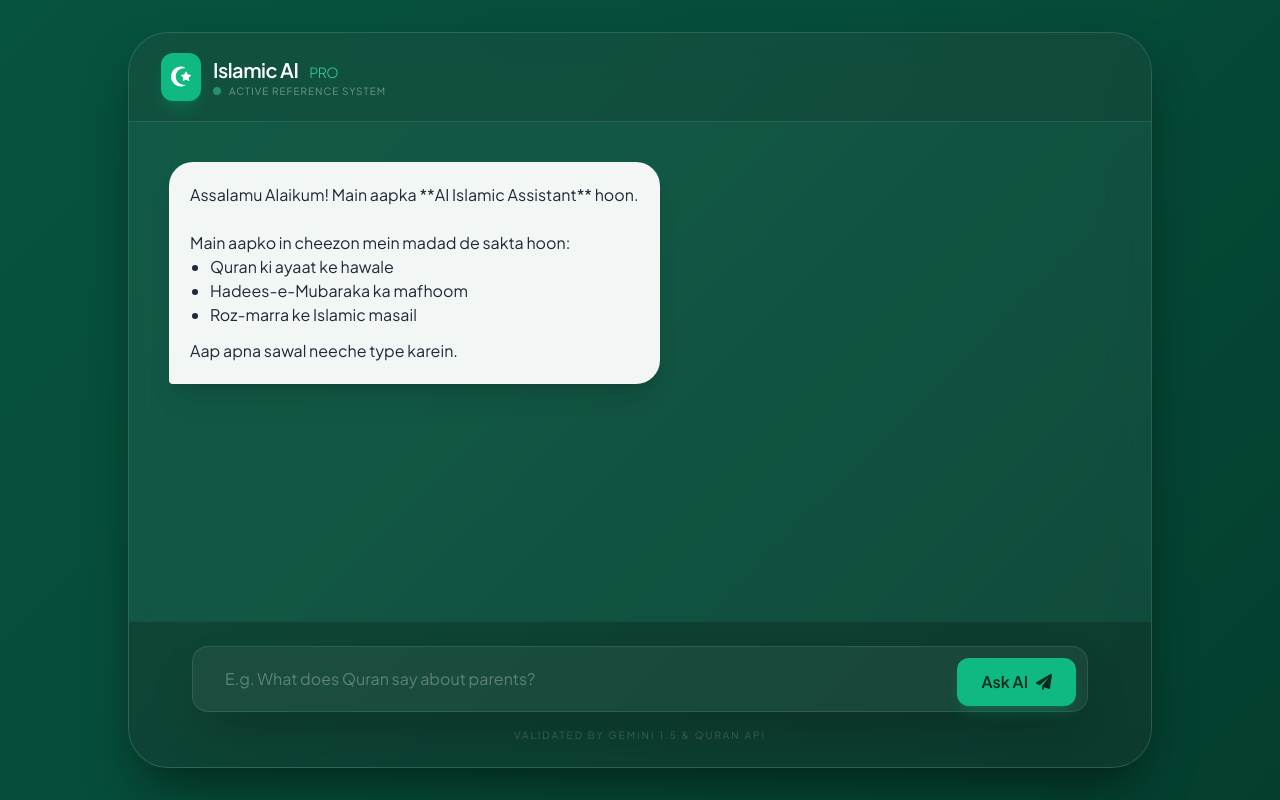
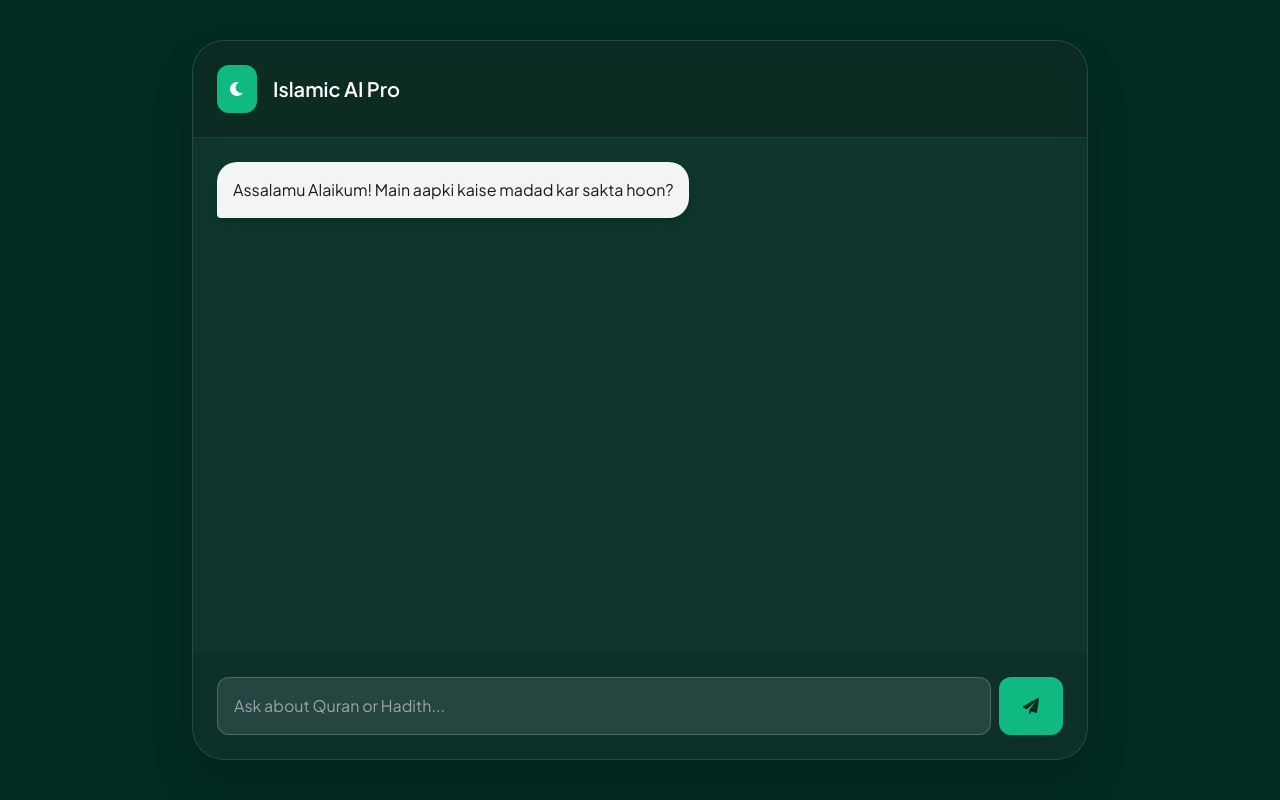
Before and after one commit to EDUCATION-POINT-360/Islamic-ai, a plain HTML site: page index.html in a window 1280 px wide. Drawn offline with nearby package versions, Linux system fonts and the light colour scheme.

Commit message:
Update index.html

```diff
--- a/index.html
+++ b/index.html
@@ -3,175 +3,84 @@
 <head>
     <meta charset="UTF-8">
     <meta name="viewport" content="width=device-width, initial-scale=1.0">
-    <title>Islamic AI - Pro Edition</title>
+    <title>Islamic AI - Pro Glass</title>
     <script src="https://cdn.tailwindcss.com"></script>
+    <script src="https://cdn.jsdelivr.net/npm/marked/marked.min.js"></script>
     <link href="https://cdnjs.cloudflare.com/ajax/libs/font-awesome/6.0.0/css/all.min.css" rel="stylesheet">
-    <script src="https://cdn.jsdelivr.net/npm/marked/marked.min.js"></script>
-
     <style>
-        @import url('https://fonts.googleapis.com/css2?family=Amiri&family=Plus+Jakarta+Sans:wght@300;400;600&display=swap');
-
-        body {
-            font-family: 'Plus Jakarta Sans', sans-serif;
-            background: linear-gradient(-45deg, #022c22, #064e3b, #065f46, #047857);
-            background-size: 400% 400%;
-            animation: gradient 15s ease infinite;
-            height: 100vh;
-        }
-
-        @keyframes gradient {
-            0% { background-position: 0% 50%; }
-            50% { background-position: 100% 50%; }
-            100% { background-position: 0% 50%; }
-        }
-
-        .glass-panel {
-            background: rgba(255, 255, 255, 0.05);
-            backdrop-filter: blur(20px);
-            border: 1px solid rgba(255, 255, 255, 0.1);
-            box-shadow: 0 25px 50px -12px rgba(0, 0, 0, 0.5);
-        }
-
-        /* Markdown Styling inside AI Bubbles */
-        .markdown-content h1, .markdown-content h2 { font-weight: bold; margin-bottom: 8px; color: #10b981; }
-        .markdown-content p { margin-bottom: 12px; line-height: 1.6; }
-        .markdown-content ul { list-style-type: disc; margin-left: 20px; margin-bottom: 12px; }
-        .markdown-content strong { color: #064e3b; font-weight: 700; }
-        .arabic-text { font-family: 'Amiri', serif; font-size: 1.4rem; line-height: 2.2; color: #065f46; text-align: right; border-right: 4px solid #10b981; padding-right: 15px; margin: 10px 0; background: rgba(16, 185, 129, 0.05); border-radius: 4px; }
-
-        .chat-bubble-ai {
-            background: rgba(255, 255, 255, 0.95);
-            border-radius: 24px 24px 24px 4px;
-            animation: slideUp 0.3s ease-out;
-        }
-
-        @keyframes slideUp {
-            from { opacity: 0; transform: translateY(20px); }
-            to { opacity: 1; transform: translateY(0); }
-        }
-
-        .typing-dot { width: 6px; height: 6px; background: #10b981; border-radius: 50%; display: inline-block; animation: blink 1.4s infinite; margin: 0 2px; }
-        @keyframes blink { 0%, 80%, 100% { opacity: 0.2; } 40% { opacity: 1; } }
+        @import url('https://fonts.googleapis.com/css2?family=Amiri&family=Plus+Jakarta+Sans:wght@400;600&display=swap');
+        body { font-family: 'Plus Jakarta Sans', sans-serif; background: #022c22; height: 100vh; display: flex; align-items: center; justify-content: center; }
+        .glass { background: rgba(255, 255, 255, 0.05); backdrop-filter: blur(15px); border: 1px solid rgba(255, 255, 255, 0.1); }
+        .chat-ai { background: rgba(255, 255, 255, 0.95); border-radius: 20px 20px 20px 4px; color: #1a1a1a; }
+        .chat-user { background: #10b981; border-radius: 20px 20px 4px 20px; color: white; }
+        .arabic-text { font-family: 'Amiri', serif; font-size: 1.5rem; text-align: right; color: #065f46; display: block; margin: 10px 0; }
+        .markdown-content ul { list-style: disc; margin-left: 20px; }
     </style>
 </head>
-<body class="flex items-center justify-center p-2 md:p-6">
+<body class="p-4">
 
-    <div class="glass-panel w-full max-w-5xl h-[92vh] rounded-[2.5rem] flex flex-col overflow-hidden">
-        <div class="px-8 py-5 border-b border-white/10 flex justify-between items-center bg-black/10">
-            <div class="flex items-center gap-3">
-                <div class="bg-emerald-500 p-2.5 rounded-xl shadow-lg shadow-emerald-500/20">
-                    <i class="fa-solid fa-star-and-crescent text-white text-xl"></i>
-                </div>
-                <div>
-                    <h1 class="text-white font-bold text-xl tracking-tight">Islamic AI <span class="text-emerald-400 font-light text-sm ml-2">PRO</span></h1>
-                    <div class="flex items-center gap-2">
-                        <span class="w-2 h-2 bg-emerald-400 rounded-full animate-pulse"></span>
-                        <p class="text-white/40 text-[10px] uppercase tracking-widest">Active Reference System</p>
-                    </div>
-                </div>
+    <div class="glass w-full max-w-4xl h-[90vh] rounded-[2rem] flex flex-col overflow-hidden shadow-2xl">
+        <div class="p-6 border-b border-white/10 flex items-center gap-4 bg-black/20">
+            <div class="bg-emerald-500 p-3 rounded-xl"><i class="fa-solid fa-moon text-white"></i></div>
+            <h1 class="text-white text-xl font-bold">Islamic AI Pro</h1>
+        </div>
+
+        <div id="chatBox" class="flex-1 overflow-y-auto p-6 space-y-6">
+            <div class="flex justify-start">
+                <div class="chat-ai p-4 shadow-lg">Assalamu Alaikum! Main aapki kaise madad kar sakta hoon?</div>
             </div>
         </div>
 
-        <div id="chatBox" class="flex-1 overflow-y-auto p-6 md:p-10 space-y-8 scroll-smooth">
-            <div class="flex justify-start">
-                <div class="chat-bubble-ai p-5 shadow-xl max-w-[90%] md:max-w-[75%] border border-white/20">
-                    <div class="markdown-content text-gray-800">
-                        Assalamu Alaikum! Main aapka **AI Islamic Assistant** hoon. <br><br>
-                        Main aapko in cheezon mein madad de sakta hoon:
-                        <ul>
-                            <li>Quran ki ayaat ke hawale</li>
-                            <li>Hadees-e-Mubaraka ka mafhoom</li>
-                            <li>Roz-marra ke Islamic masail</li>
-                        </ul>
-                        Aap apna sawal neeche type karein.
-                    </div>
-                </div>
-            </div>
-        </div>
-
-        <div class="p-6 bg-black/20 border-t border-white/5">
-            <div class="relative max-w-4xl mx-auto group">
-                <input type="text" id="userInput"
-                    onkeypress="if(event.key === 'Enter') handleSearch()"
-                    class="w-full bg-white/5 border border-white/10 rounded-2xl py-5 px-8 text-white placeholder-white/30 focus:outline-none focus:ring-2 focus:ring-emerald-500/40 focus:bg-white/10 transition-all shadow-2xl"
-                    placeholder="E.g. What does Quran say about parents?">
-
-                <button onclick="handleSearch()"
-                    class="absolute right-3 top-3 bg-emerald-500 hover:bg-emerald-400 text-emerald-950 font-bold p-3 px-6 rounded-xl transition-all hover:scale-105 active:scale-95 flex items-center gap-2 shadow-lg shadow-emerald-500/20">
-                    <span class="hidden md:inline">Ask AI</span>
+        <div class="p-6 bg-black/10">
+            <div class="relative flex gap-2">
+                <input type="text" id="userInput" onkeypress="if(event.key==='Enter') sendMessage()"
+                    class="w-full bg-white/10 border border-white/20 rounded-xl p-4 text-white focus:outline-none focus:ring-2 focus:ring-emerald-500"
+                    placeholder="Ask about Quran or Hadith...">
+                <button onclick="sendMessage()" class="bg-emerald-500 hover:bg-emerald-400 p-4 px-6 rounded-xl text-emerald-950 font-bold">
                     <i class="fa-solid fa-paper-plane"></i>
                 </button>
             </div>
-            <p class="text-center text-[10px] text-white/20 mt-4 uppercase tracking-[0.2em]">Validated by Gemini 1.5 & Quran API</p>
         </div>
     </div>
 
     <script>
-        // Configure Marked to handle line breaks better
-        marked.setOptions({
-            breaks: true,
-            gfm: true
-        });
-
-        async function handleSearch() {
+        async function sendMessage() {
             const input = document.getElementById('userInput');
             const chatBox = document.getElementById('chatBox');
             const query = input.value.trim();
+            if(!query) return;
 
-            if (!query) return;
-
-            // User Message UI
-            appendMessage('user', query);
+            // User Message
+            appendMsg('user', query);
             input.value = '';
 
-            // Typing Indicator
-            const typingId = 'typing-' + Date.now();
-            appendTyping(typingId);
+            // Loading
+            const loadingId = 'load-' + Date.now();
+            appendMsg('ai', 'Thinking...', loadingId);
 
             try {
+                // LOCALHOST URL (Change this only if you host your python code online)
                 const response = await fetch('http://127.0.0.1:5000/ask', {
                     method: 'POST',
-                    headers: { 'Content-Type': 'application/json' },
+                    headers: {'Content-Type': 'application/json'},
                     body: JSON.stringify({ query: query })
                 });
-
                 const data = await response.json();
-                document.getElementById(typingId).remove();
-
-                // AI Response with Markdown
-                appendMessage('ai', data.answer);
-
-            } catch (error) {
-                if(document.getElementById(typingId)) document.getElementById(typingId).remove();
-                appendMessage('ai', "⚠️ **Error:** Backend connect nahi ho raha. Check karein ke `python app.py` chalu hai.");
+                document.getElementById(loadingId).innerHTML = marked.parse(data.answer);
+            } catch (e) {
+                document.getElementById(loadingId).innerHTML = "⚠️ **Error:** Backend connect nahi ho raha. Make sure `python app.py` is running on your computer.";
             }
         }
 
-        function appendMessage(sender, text) {
+        function appendMsg(sender, text, id = null) {
             const chatBox = document.getElementById('chatBox');
             const div = document.createElement('div');
             div.className = sender === 'user' ? 'flex justify-end' : 'flex justify-start';
-
-            const content = sender === 'user'
-                ? `<div class="bg-emerald-600/80 text-white p-4 px-6 rounded-[20px_20px_5px_20px] shadow-lg max-w-[85%] border border-white/10">${text}</div>`
-                : `<div class="chat-bubble-ai p-6 shadow-2xl max-w-[90%] md:max-w-[80%] border border-white/20">
-                    <div class="markdown-content text-gray-800">${marked.parse(text)}</div>
-                   </div>`;
-
-            div.innerHTML = content;
-            chatBox.appendChild(div);
-            chatBox.scrollTo({ top: chatBox.scrollHeight, behavior: 'smooth' });
-        }
-
-        function appendTyping(id) {
-            const chatBox = document.getElementById('chatBox');
-            const div = document.createElement('div');
-            div.id = id;
-            div.className = 'flex justify-start';
-            div.innerHTML = `
-                <div class="chat-bubble-ai p-4 shadow-xl flex items-center">
-                    <div class="typing-dot"></div><div class="typing-dot" style="animation-delay:0.2s"></div><div class="typing-dot" style="animation-delay:0.4s"></div>
-                </div>`;
+            const inner = document.createElement('div');
+            inner.className = sender === 'user' ? 'chat-user p-4 max-w-[80%]' : 'chat-ai p-4 max-w-[85%] markdown-content';
+            if(id) inner.id = id;
+            inner.innerHTML = sender === 'user' ? text : marked.parse(text);
+            div.appendChild(inner);
             chatBox.appendChild(div);
             chatBox.scrollTop = chatBox.scrollHeight;
         }
```
